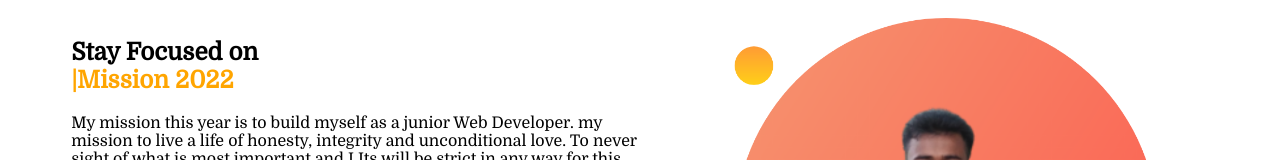
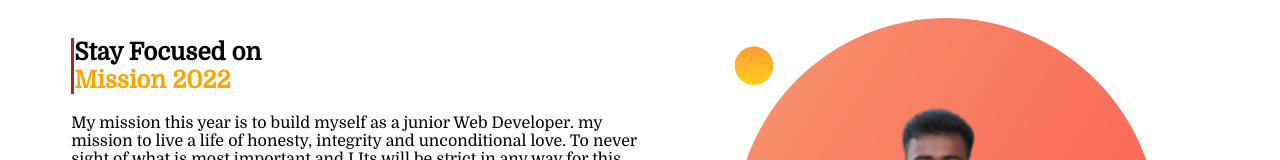
Before and after one commit to hasan0ali/assignment1, a plain HTML site: page index.html in a window 1280 px wide. Shown: the top 160 px of the page. Drawn offline with Linux system fonts and the light colour scheme.

Commit message:
border commit

```diff
--- a/index.html
+++ b/index.html
@@ -13,7 +13,7 @@
 <body>
   <section>
     <div class="mission">
-    <h1>Stay Focused on <br><span class="orange-color">|Mission 2022</span></h1>
+    <h1 id="border">Stay Focused on <br><span class="orange-color">Mission 2022</span></h1>
     <p>My mission this year is to build myself as a junior Web Developer. my mission to live a life of honesty, integrity and unconditional love. To never sight of what is most important  and I Its will be strict in any way for this mission</p>
     <a class="link-button" target="-blank"href="www.google.com">Explore Now</a>
     <h5>Scrol down to explore more about us</h5>
--- a/style.css
+++ b/style.css
@@ -6,6 +6,10 @@ body {
 }
 section {
   display: flex;
+}
+#border {
+  border-left: 3px solid;
+  border-color: brown;
 }
 .mission {
   width: 50%;
```
